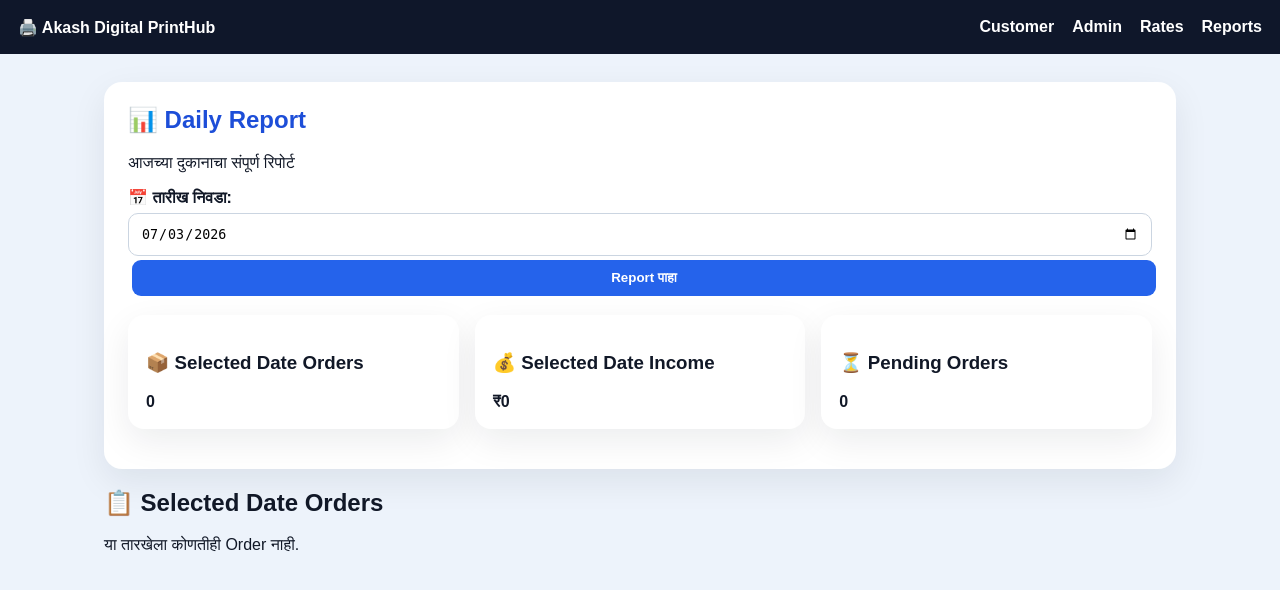
After one commit to irgatakash26-bit/AkashPrintHub, a Flask app: page /reports in a window 1280 px wide. The commit adds this page. Shown: the top 590 px of the page. Run offline with Flask 3, Linux system fonts and the light colour scheme; data that the repository does not hold is empty.

Commit message:
Add date wise reports and order list

```diff
--- a/app.py
+++ b/app.py
@@ -247,8 +247,48 @@ def admin():
     pending = conn.execute("SELECT COUNT(*) AS c FROM orders WHERE order_status='Pending'").fetchone()["c"]
     conn.close()
     return render_template("admin.html", orders=orders, total=total, pending=pending)
+@app.route("/reports")
+def reports():
+    selected_date = request.args.get("date")
 
+    conn = db()
 
+    if not selected_date:
+        selected_date = conn.execute(
+            "SELECT DATE('now', 'localtime') AS d"
+        ).fetchone()["d"]
+
+    report = conn.execute("""
+        SELECT
+            COUNT(*) AS total_orders,
+            COALESCE(SUM(total), 0) AS total_income
+        FROM orders
+        WHERE substr(created_at, 7, 4) || '-' || substr(created_at, 4, 2) || '-' || substr(created_at, 1, 2) = ?
+    """, (selected_date,)).fetchone()
+
+    pending = conn.execute("""
+        SELECT COUNT(*) AS c
+        FROM orders
+        WHERE substr(created_at, 7, 4) || '-' || substr(created_at, 4, 2) || '-' || substr(created_at, 1, 2) = ?
+        AND order_status != 'Completed'
+    """, (selected_date,)).fetchone()["c"]
+
+    orders_list = conn.execute("""
+        SELECT *
+        FROM orders
+        WHERE substr(created_at, 7, 4) || '-' || substr(created_at, 4, 2) || '-' || substr(created_at, 1, 2) = ?
+        ORDER BY id DESC
+    """, (selected_date,)).fetchall()
+
+    conn.close()
+
+    return render_template(
+        "reports.html",
+        today=report,
+        pending=pending,
+        selected_date=selected_date,
+        orders=orders_list
+    )
 @app.route("/order/<int:order_id>")
 def order_detail(order_id):
     conn = db()
--- a/templates/base.html
+++ b/templates/base.html
@@ -1 +1 @@
-<!doctype html><html lang="mr"><head><meta charset="utf-8"><meta name="viewport" content="width=device-width, initial-scale=1"><title>{{ app_name or 'Akash Digital PrintHub' }}</title><link rel="stylesheet" href="{{ url_for('static', filename='css/style.css') }}"></head><body><nav><b>🖨️ Akash Digital PrintHub</b><span><a href="/">Customer</a><a href="/admin">Admin</a><a href="/settings">Rates</a></span></nav><main>{% with messages=get_flashed_messages() %}{% if messages %}<div class="flash">{{ messages[0] }}</div>{% endif %}{% endwith %}{% block content %}{% endblock %}</main></body></html>
+<!doctype html><html lang="mr"><head><meta charset="utf-8"><meta name="viewport" content="width=device-width, initial-scale=1"><title>{{ app_name or 'Akash Digital PrintHub' }}</title><link rel="stylesheet" href="{{ url_for('static', filename='css/style.css') }}"></head><body><nav><b>🖨️ Akash Digital PrintHub</b><span><a href="/">Customer</a><a href="/admin">Admin</a><a href="/settings">Rates<a href="/reports">Reports</a></a></span></nav><main>{% with messages=get_flashed_messages() %}{% if messages %}<div class="flash">{{ messages[0] }}</div>{% endif %}{% endwith %}{% block content %}{% endblock %}</main></body></html>
--- /dev/null
+++ b/templates/reports.html
@@ -0,0 +1,61 @@
+{% extends "base.html" %}
+
+{% block content %}
+
+<section class="card">
+
+    <h1>📊 Daily Report</h1>
+    <p>आजच्या दुकानाचा संपूर्ण रिपोर्ट</p>
+
+    <form method="GET" action="{{ url_for('reports') }}" style="margin: 15px 0;">
+    <label><strong>📅 तारीख निवडा:</strong></label>
+    <input type="date" name="date" value="{{ selected_date }}">
+    <button type="submit" class="btn">Report पाहा</button>
+</form>
+
+    <div class="stats">
+
+        <div class="stat">
+            <h3>📦 Selected Date Orders</h3>
+            <strong>{{ today.total_orders }}</strong>
+        </div>
+
+        <div class="stat">
+            <h3>💰 Selected Date Income</h3>
+            <strong>₹{{ today.total_income }}</strong>
+        </div>
+
+        <div class="stat">
+            <h3>⏳ Pending Orders</h3>
+            <strong>{{ pending }}</strong>
+        </div>
+
+    </div>
+
+</section>
+<h2>📋 Selected Date Orders</h2>
+
+{% if orders %}
+<table border="1" width="100%" cellpadding="10">
+    <tr>
+        <th>Order ID</th>
+        <th>Customer Name</th>
+        <th>Mobile</th>
+        <th>Total</th>
+        <th>Status</th>
+    </tr>
+
+    {% for order in orders %}
+    <tr>
+        <td>{{ order.id }}</td>
+        <td>{{ order.name }}</td>
+        <td>{{ order.mobile }}</td>
+        <td>₹{{ order.total }}</td>
+        <td>{{ order.order_status }}</td>
+    </tr>
+    {% endfor %}
+</table>
+{% else %}
+<p>या तारखेला कोणतीही Order नाही.</p>
+{% endif %}
+{% endblock %}
```
